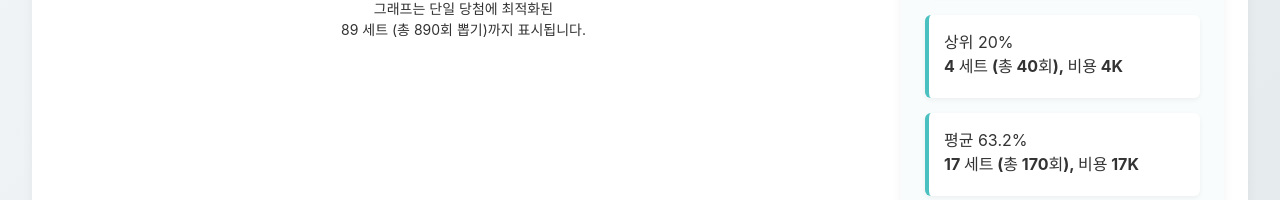
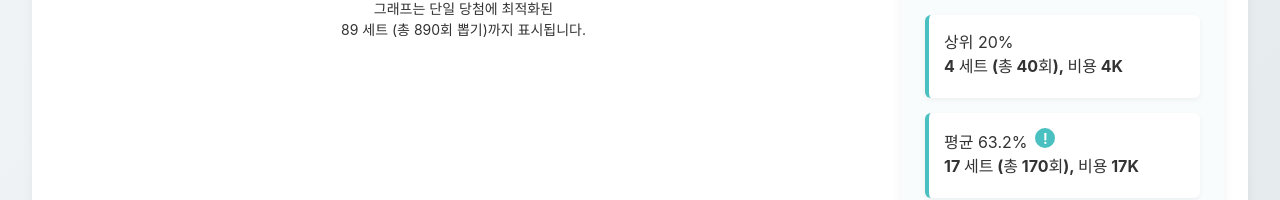
Before and after one commit to Lacri1/ProbExpect, a React (Vite) app: page / in a window 1280 px wide. Shown: the part 629-829 px from the top of the page. Built offline with nearby package versions, Linux system fonts and the light colour scheme.

Commit message:
Update CSS

```diff
--- a/src/App.css
+++ b/src/App.css
@@ -703,3 +703,76 @@ body {
   color: var(--text-color-dark); /* Dark text for light mode */
   margin-top: 20px;
 }
+
+/* stats-help-tooltip 스타일 (평균 63.2% 옆 툴팁) */
+.stats-help-tooltip .help-icon {
+    /* 기존 .help-icon 스타일 상속 */
+}
+
+.stats-help-tooltip .help-icon::after {
+  content: '!'; /* 느낌표 아이콘 */
+  position: absolute;
+  color: white;
+  font-size: 14px;
+  top: 40%; /* Adjust vertical position further upwards */
+  left: 50%;
+  transform: translate(-50%, -50%);
+}
+
+.stats-help-tooltip .input-help.tooltip {
+  /* .input-help.tooltip 기본 스타일 상속 */
+  width: 340px; /* 고정 너비 */
+  background-color: #555; /* Keeping original tooltip background */
+  color: #fff;
+  text-align: left; /* Revert to left align text */
+  border-radius: 6px;
+  padding: 15px; /* 패딩 조정 */
+  position: absolute; /* 부모 기준 절대 위치 */
+  z-index: 1000; /* 가장 위로 */
+  box-sizing: border-box; /* 패딩 포함 너비 계산 */
+  transition: opacity 0.3s ease; /* 부드러운 표시/숨김 */
+  box-shadow: var(--box-shadow-dark);
+  font-size: 12px; /* 폰트 사이즈 */
+  line-height: 1.6; /* 줄 간격 */
+  white-space: normal;
+  pointer-events: none;
+
+  /* PC positioning */
+  top: 25px; /* 아이콘 아래로 위치 조정 */
+  left: -315px; /* Move tooltip further to the left for alignment */
+}
+
+/* stats-help-tooltip 모바일 반응형 스타일 */
+@media (max-width: 900px) {
+  .stats-help-tooltip .input-help.tooltip {
+    width: calc(100% - 40px) !important; /* 너비 설정 (좌우 20px 여백) */
+    max-width: 400px !important; /* 최대 너비 제한 */
+    min-width: 200px; /* 모바일에서도 최소 너비 유지 */
+    left: 50% !important; /* 화면 중앙에 배치 */
+    right: auto !important; /* right 속성 초기화 */
+    top: 50% !important; /* 화면 중앙에 배치 */
+    bottom: auto !important; /* 하단 기준 위치 지정 무효화 */
+    margin-left: 0;
+    transform: translate(-50%, -50%) !important; /* 중앙 정렬 변환 */
+    position: fixed !important; /* 화면에 고정 */
+    z-index: 1000 !important; /* 가장 위로 */
+    box-sizing: border-box; /* 패딩 포함 너비 계산 */
+    font-size: 14px; /* 폰트 사이즈 */
+    padding: 15px; /* 패딩 조정 */
+  }
+
+  .stats-help-tooltip .input-help.tooltip::after {
+     display: none !important; /* 모바일에서는 꼬리 숨김 */
+  }
+}
+
+/* average-icon 스타일 (평균 63.2% 옆 느낌표 아이콘) */
+.average-icon::after {
+  content: '!'; /* 느낌표 아이콘 */
+  position: absolute;
+  color: white;
+  font-size: 14px;
+  top: 40%; /* Adjust vertical position further upwards */
+  left: 50%;
+  transform: translate(-50%, -50%);
+}
--- a/src/App.jsx
+++ b/src/App.jsx
@@ -969,7 +969,15 @@ function App() {
                             )}
                             {!isNaN(stats.n63.n) && isFinite(stats.n63.n) && (
                                 <li>
-                                    평균 63.2% <strong>
+                                    평균 63.2%
+                                    <span className="help-container stats-help-tooltip">
+                                       <span className="help-icon average-icon"></span>
+                                       <div className="input-help tooltip">
+                                           평균 시도 횟수까지 당첨될 확률은 약 63.2%이다. <br/>
+                                           확률 1% 100번 하면 1개 이상 당첨될 확률은 약 63.2%
+                                       </div>
+                                    </span>
+                                   <strong>
                                     {formatNumber(stats.n63.n)} {stats.batchSize > 1 ? '세트' : '회'}{' '}
                                     {stats.batchSize > 1 ? `(총 ${formatNumber(stats.totalTrials.n63)}회)` : ''}, 비용 {stats.n63.cost}
                                 </strong>
```
